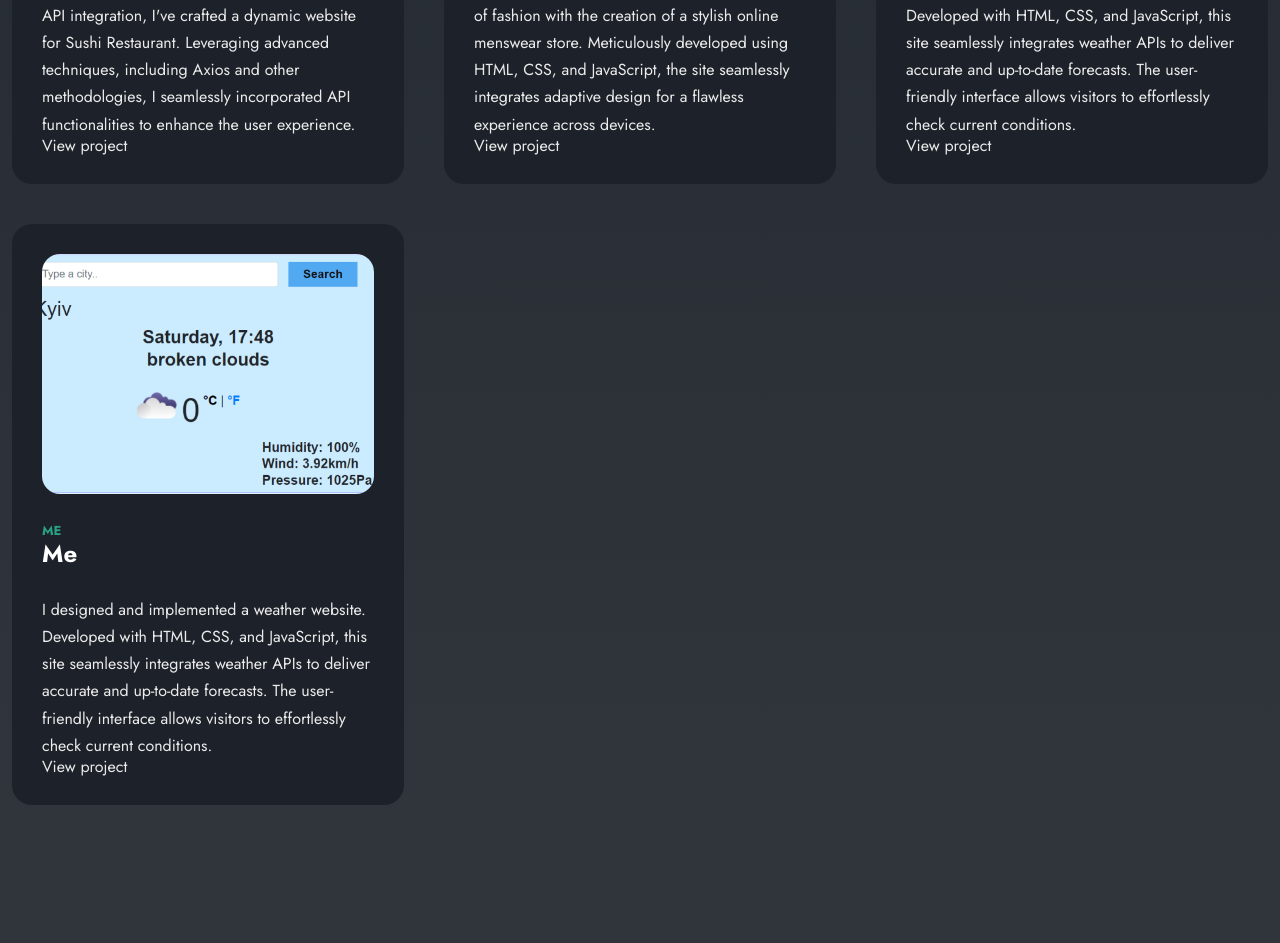
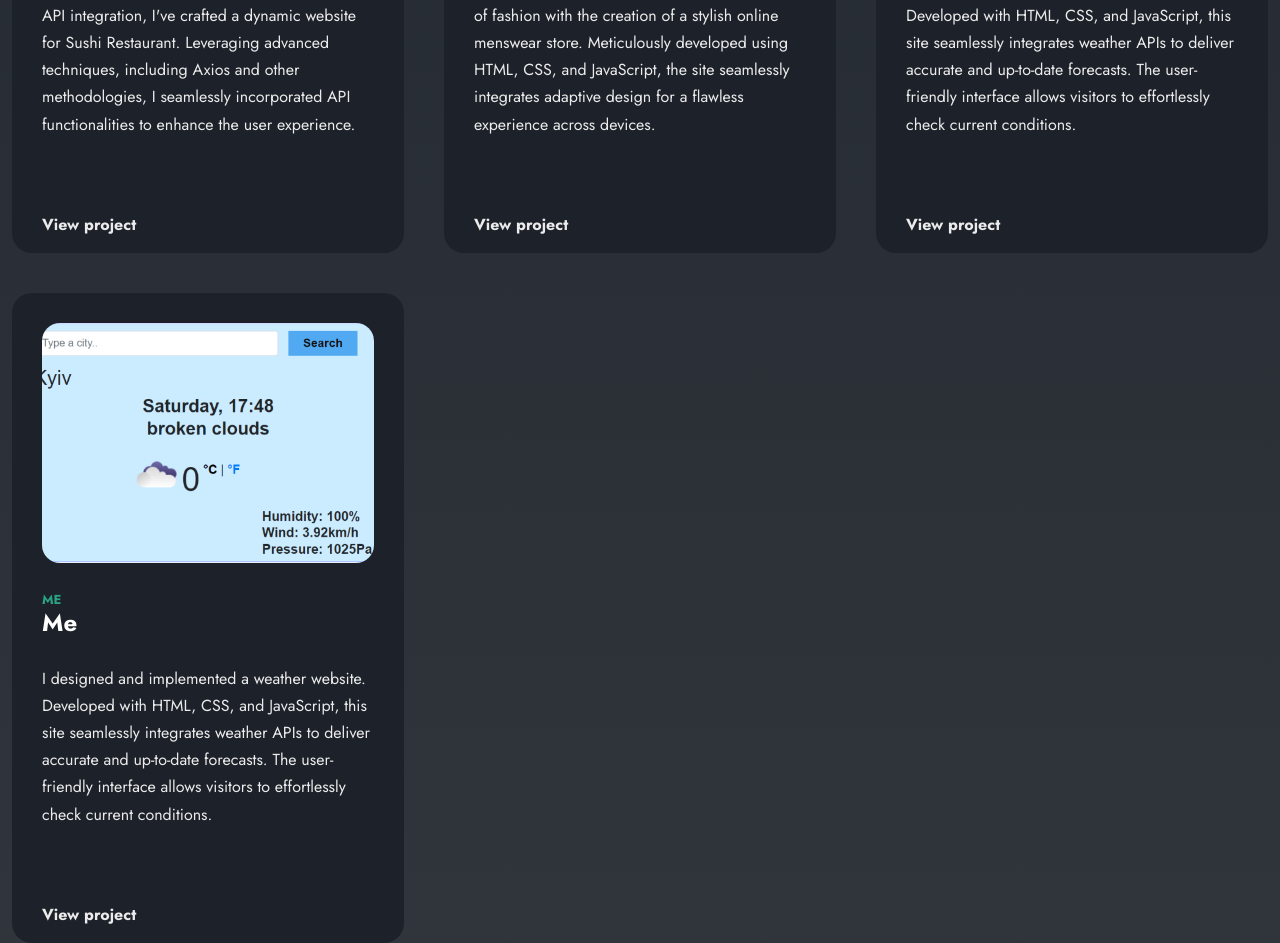
Before and after one commit to Olena-Olkhovyk/my-portfolio, a React (Create React App) app: page / in a window 1280 px wide. Shown: the part 3344-4287 px from the top of the page. Before the commit the page ends 4149 px from the top, so only its background shows below. Built offline with nearby package versions, Linux system fonts and the light colour scheme.

Commit message:
Change portfolio style

```diff
--- a/src/components/Portfolio/Portfilio.module.css
+++ b/src/components/Portfolio/Portfilio.module.css
@@ -9,6 +9,18 @@
   position: relative;
   padding: 30px;
   border-radius: 20px;
+  height: 650px;
+  position: relative;
+}
+
+.link {
+  position: absolute;
+  bottom: 20px;
+  font-weight: 700;
+}
+
+.link:hover {
+  color: var(--primary-color);
 }
 
 .portfolioContainer {
```
